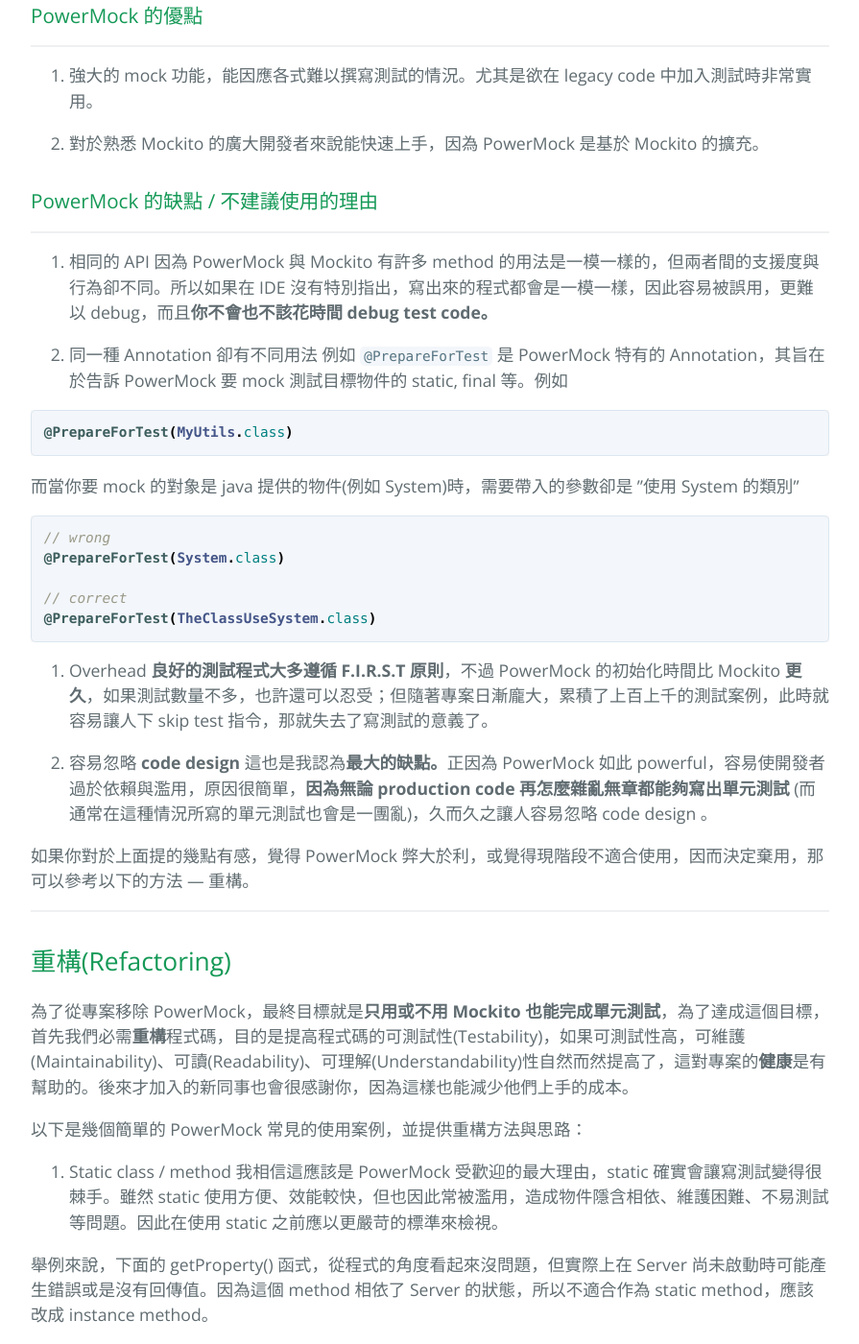
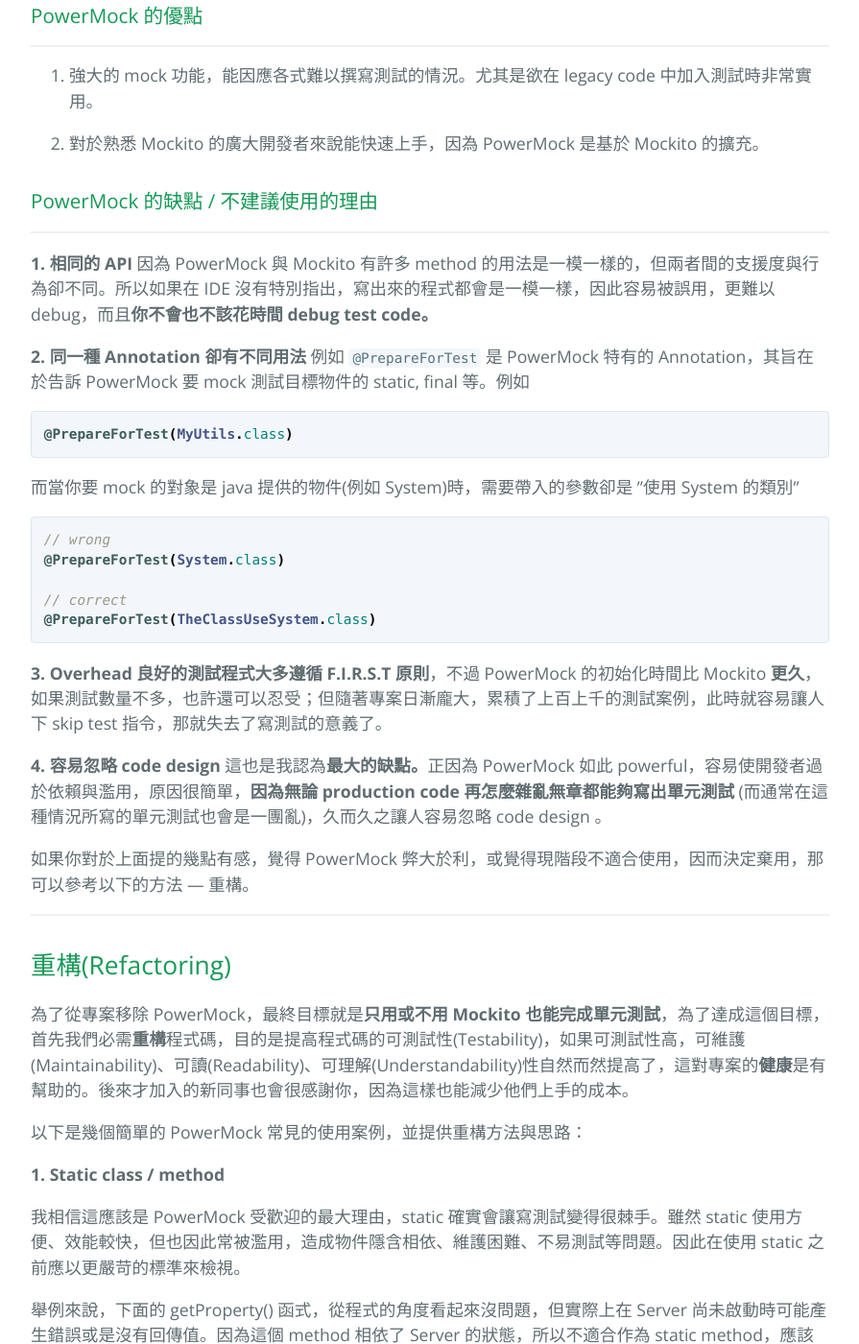
Before and after one commit to KaiSheng714/KaiSheng714.github.io, a Jekyll site: the page built from _posts/2019-05-01-why-powermock-is-bad.md, in a window 1280 px wide and 1400 px high, scrolled down 1177 px. Shown: the whole window at 96% size, without its empty margins (192-1087 px from the left). Built offline with Jekyll 4.4.1, drawn with Linux system fonts in a browser that asks for light colours; some of the changed text lies outside the part shown.

Commit message:
powermock

````diff
--- a/_posts/2019-05-01-why-powermock-is-bad.md
+++ b/_posts/2019-05-01-why-powermock-is-bad.md
@@ -37,11 +37,11 @@
 ### PowerMock 的缺點 / 不建議使用的理由
 ------
 
-1. 相同的 API
+**1. 相同的 API**
 因為 PowerMock 與 Mockito 有許多 method 的用法是一模一樣的，但兩者間的支援度與行為卻不同。所以如果在 IDE 沒有特別指出，寫出來的程式都會是一模一樣，因此容易被誤用，更難以 debug，而且**你不會也不該花時間 debug test code。**
 
 
-2. 同一種 Annotation 卻有不同用法
+**2. 同一種 Annotation 卻有不同用法**
 例如 `@PrepareForTest` 是 PowerMock 特有的 Annotation，其旨在於告訴 PowerMock 要 mock 測試目標物件的 static, final 等。例如
 
 ```java
@@ -58,11 +58,11 @@
 @PrepareForTest(TheClassUseSystem.class)
 ```
 
-3. Overhead
+**3. Overhead**
 **良好的測試程式大多遵循 F.I.R.S.T 原則**，不過 PowerMock 的初始化時間比 Mockito **更久**，如果測試數量不多，也許還可以忍受；但隨著專案日漸龐大，累積了上百上千的測試案例，此時就容易讓人下 skip test 指令，那就失去了寫測試的意義了。
 
 
-4. 容易忽略 **code design**
+**4. 容易忽略 code design**
 這也是我認為**最大的缺點。**正因為 PowerMock 如此 powerful，容易使開發者過於依賴與濫用，原因很簡單，**因為無論 production code 再怎麼雜亂無章都能夠寫出單元測試** (而通常在這種情況所寫的單元測試也會是一團亂)，久而久之讓人容易忽略 code design 。
 
 如果你對於上面提的幾點有感，覺得 PowerMock 弊大於利，或覺得現階段不適合使用，因而決定棄用，那可以參考以下的方法 — 重構。
@@ -77,7 +77,9 @@
 
 以下是幾個簡單的 PowerMock 常見的使用案例，並提供重構方法與思路：
 
-1. Static class / method
+
+**1. Static class / method**
+
 我相信這應該是 PowerMock 受歡迎的最大理由，static 確實會讓寫測試變得很棘手。雖然 static 使用方便、效能較快，但也因此常被濫用，造成物件隱含相依、維護困難、不易測試等問題。因此在使用 static 之前應以更嚴苛的標準來檢視。
 
 舉例來說，下面的 getProperty() 函式，從程式的角度看起來沒問題，但實際上在 Server 尚未啟動時可能產生錯誤或是沒有回傳值。因為這個 method 相依了 Server 的狀態，所以不適合作為 static method，應該改成 instance method。
@@ -100,9 +102,8 @@
 }
 ```
 
+**2. Private method**
 
-
-2. Private method
 例如你想要驗證 `getData`的回傳值，卻不想執行與測試不相干的 private method `processA` 時，可以使用 PowerMock 的 `doNothing()`
 
 ```java
@@ -132,7 +133,7 @@
 
 從上可以看到 getData 做了許多事，乍看之下程式碼篇幅雖然不多，但廣義上也能算是個 `Long Method`。可以思考的是 getData 為何需要做 `processA`與 `processB` 和其他操作呢 ? 是否違反 Single Responsibility ? 此時可以考慮使用 `move method`搬到另一個類別，權責分明，測試自然就好寫，反之，testability 就會大幅降低。而不是試圖從測試程式改變 getData 原有的行為。
 
-3. System Class
+**3. System Class**
 假設有一函式 `isLate` 用來檢查現在是否超過某個時間，但因 return value 是根據系統當下時間，所以每次執行測試可能會有不同的結果。因此我們需要 mock System，如下
 
 ```java
@@ -180,7 +181,7 @@
 }
 ```
 
-4. Constructor
+**4. Constructor**
 如下例所示，寫測試時，如果想在程式執行 `new A()` 時替換成我們自訂的 mockedA，可以使用 PowerMock 提供的 `whenNew()`：
 
 ```java
````
Also changed, not shown: _posts/2022-01-03-analyzing-dependency-injection-patterns-in-spring.md (+3 -3 lines).
